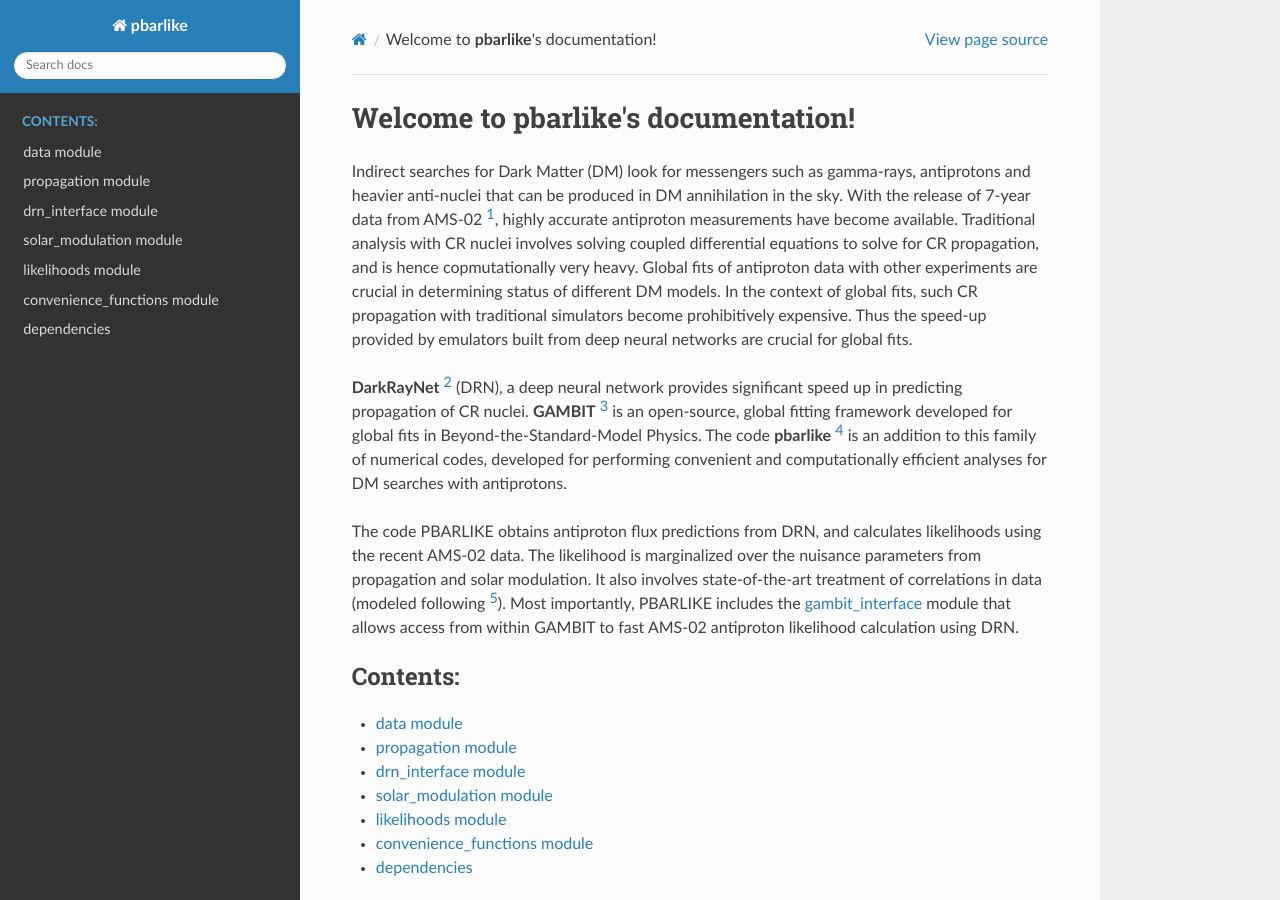
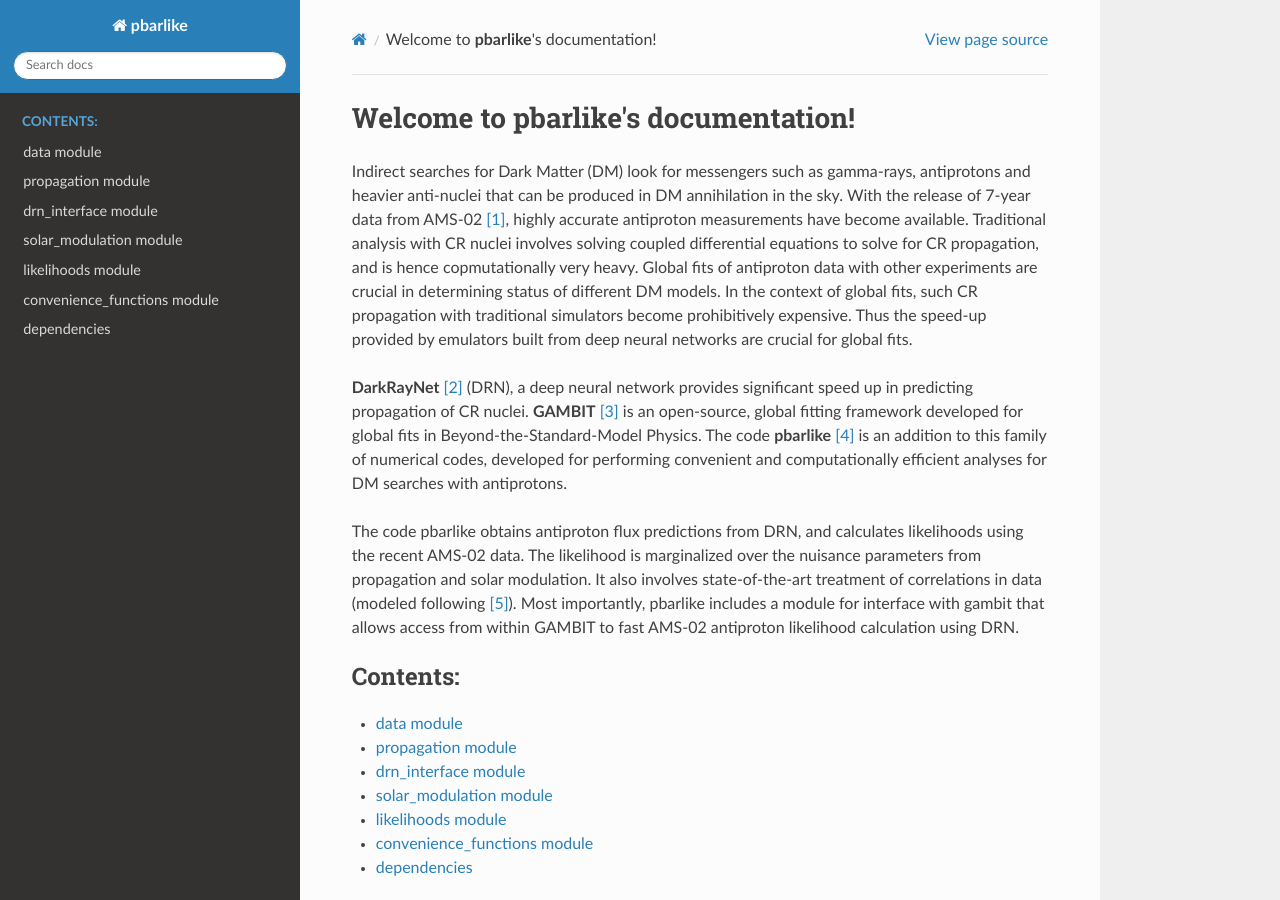
Before and after one commit to sowmiya-balan/AMS02antiprotonLikelihood, a Sphinx documentation site: the page built from docs/source/index.rst, in a window 1280 px wide and 900 px high. Built offline with Sphinx 7.4.7 and the Read the Docs theme 2.0.0, drawn with Linux system fonts in a browser that asks for light colours.

Commit message:
Fixing footnote issue by changing them to references

```diff
--- a/docs/source/dependencies.rst
+++ b/docs/source/dependencies.rst
@@ -6,16 +6,16 @@
 - ``E.npy``: Energies at which sNet makes anitproton flux predictions.
 
 - ``CovMatrix_AMS02_pbar_7y.txt``: Data correlations in AMS-02 antiproton data in the same energy
-  bins as the antiproton flux measurements, as modeled in :ref:`5 <5>`.
+  bins as the antiproton flux measurements, as modeled in :ref:`[5] <5>`.
 
 - ``<propagation_model>/DM_model_x.h5``: DMNet for ``<propagation_model>``
 
 - ``<propagation_model>/S_model.h5``: sNet for ``<propagation_model>``
 
-- ``<propagation_model>/CovMatrix_AMS02_pbar_CrossSection.txt``: Covariance matrix from antiproton production cross-section uncertainties as described in section 3.1 of :ref:`4 <4>`.
+- ``<propagation_model>/CovMatrix_AMS02_pbar_CrossSection.txt``: Covariance matrix from antiproton production cross-section uncertainties as described in section 3.1 of :ref:`[4] <4>`.
 
 - ``<propagation_model>/multinest_sample.dat``:
-        Posterior sample of propagation parameters from fit to AMS-02 and Voyager data, see section 3.2 of :ref:`4 <4>`. For description of CR parameters, refer DRN `documentation <https://github.com/kathrinnp/DarkRayNet>`_.
+        Posterior sample of propagation parameters from fit to AMS-02 and Voyager data, see section 3.2 of :ref:`[4] <4>`. For description of CR parameters, refer DRN `documentation <https://github.com/kathrinnp/DarkRayNet>`_.
 
         DIFF.BRK:
 
--- a/docs/source/index.rst
+++ b/docs/source/index.rst
@@ -4,25 +4,25 @@
    contain the root `toctree` directive.
 
 Welcome to **pbarlike**'s documentation!
-====================================
+========================================
 
 Indirect searches for Dark Matter (DM) look for messengers such as gamma-rays, antiprotons and heavier
 anti-nuclei that can be produced in DM annihilation in the sky. With the release of 7-year data from
-AMS-02 [1]_, highly accurate antiproton measurements have become available. Traditional analysis with
+AMS-02 :ref:`[1] <1>`, highly accurate antiproton measurements have become available. Traditional analysis with
 CR nuclei involves solving coupled differential equations to solve for CR propagation, and is hence
 copmutationally very heavy. Global fits of antiproton data with other experiments
 are crucial in determining status of different DM models. In the context of global fits, such CR propagation
 with traditional simulators become prohibitively expensive. Thus the speed-up provided by emulators built from deep neural networks
 are crucial for global fits.
 
-**DarkRayNet** [2]_ (DRN), a deep neural network provides significant speed up in predicting propagation of CR nuclei.
-**GAMBIT** [3]_ is an open-source, global fitting framework developed for global fits in Beyond-the-Standard-Model Physics. The code
-**pbarlike** [4]_ is an addition to this family of numerical codes, developed for performing convenient and computationally efficient analyses
+**DarkRayNet** :ref:`[2] <2>` (DRN), a deep neural network provides significant speed up in predicting propagation of CR nuclei.
+**GAMBIT** :ref:`[3] <3>` is an open-source, global fitting framework developed for global fits in Beyond-the-Standard-Model Physics. The code
+**pbarlike** :ref:`[4] <4>` is an addition to this family of numerical codes, developed for performing convenient and computationally efficient analyses
 for DM searches with antiprotons.
 
-The code PBARLIKE obtains antiproton flux predictions from DRN, and calculates likelihoods using the recent AMS-02 data. The likelihood is
+The code pbarlike obtains antiproton flux predictions from DRN, and calculates likelihoods using the recent AMS-02 data. The likelihood is
 marginalized over the nuisance parameters from propagation and solar modulation. It also involves state-of-the-art
-treatment of correlations in data (modeled following [5]_). Most importantly, PBARLIKE includes the `gambit_interface <gambit\_interface module>`_ module that
+treatment of correlations in data (modeled following :ref:`[5] <5>`). Most importantly, pbarlike includes a module for interface with gambit that
 allows access from within GAMBIT to fast AMS-02 antiproton likelihood calculation using DRN.
 
 .. toctree::
```
